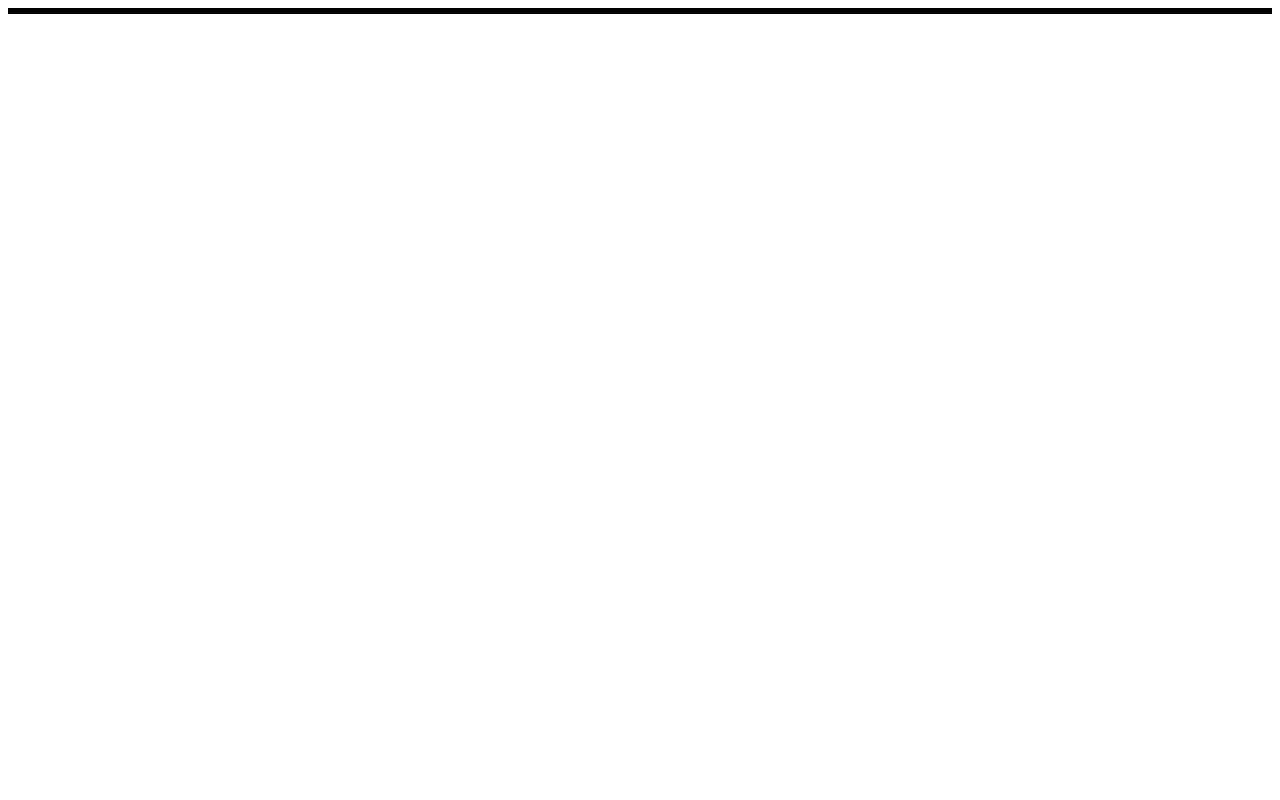
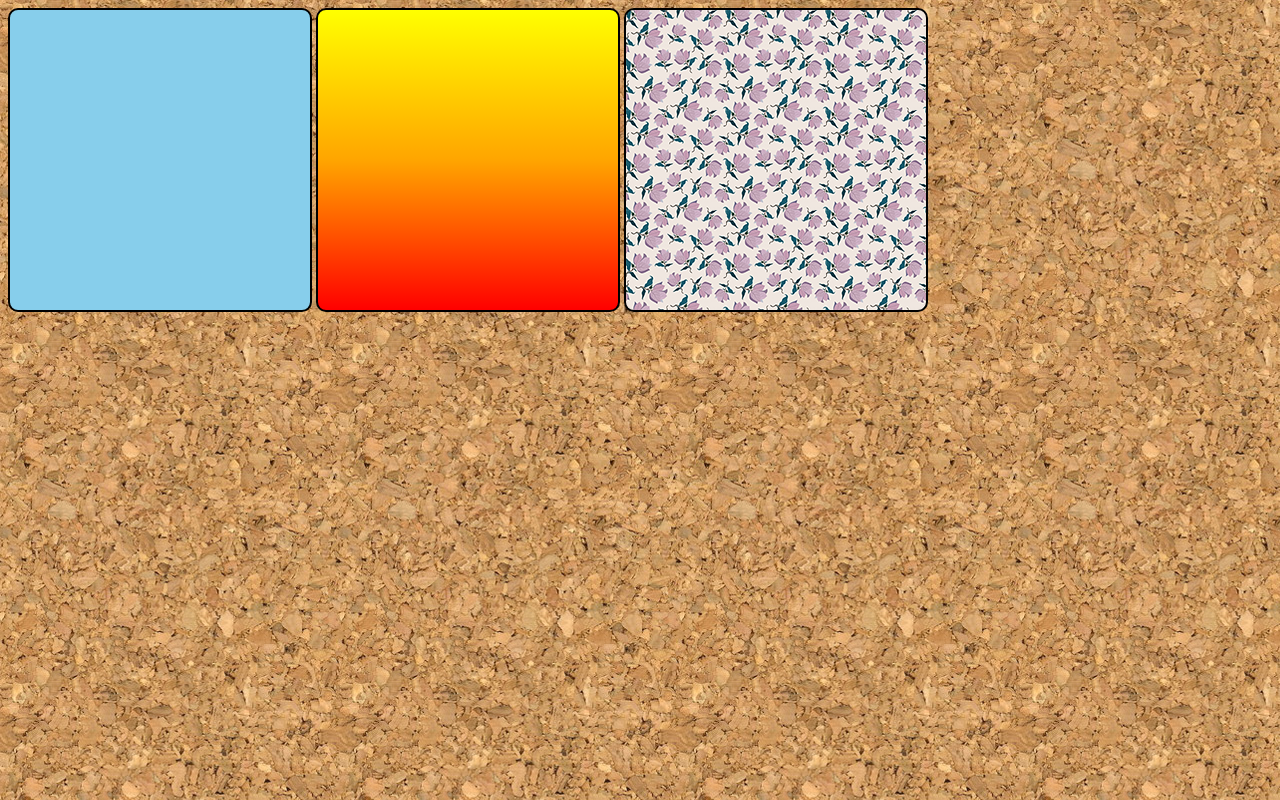
Before and after one commit to Ytalo7x/HTML-CSS, a plain HTML site: page Exercícios/ex022/fundo001.html in a window 1280 px wide. Drawn offline with Linux system fonts and the light colour scheme.

Commit message:
novo fundo

```diff
--- a/Exercícios/ex022/fundo001.html
+++ b/Exercícios/ex022/fundo001.html
@@ -5,20 +5,41 @@
     <meta name="viewport" content="width=device-width, initial-scale=1.0">
     <title>teste de imagem de fundo</title>
     <style>
+body{
+    background-image: url(imagens/wallpaper001.jpg);
+}
+
         div.quadrado{
-            border: 1px solid black;
+            display: inline-block;
+            border: 2px solid black;
+            border-radius: 10px;
+            background-color: lightblue;
+            width: 300px;
+            height: 300px;
         }
+
+        div#q1{
+            background-color: skyblue;
+        }
+
+        div#q2{
+            background-image: linear-gradient(to bottom, yellow, orange, red);
+        }
+
+        div#q3{
+            background-image: url(imagens/pattern003.png);
+        }
+
     </style>
 </head>
 <body>
-    <div class="quadrado">
+    <div class="quadrado" id="q1">
+    </div>
 
+    <div class="quadrado" id="q2">
     </div>
-    <div class="quadrado">
 
-    </div>
-    <div class="quadrado">
-
+    <div class="quadrado" id="q3">
     </div>
 </body>
 </html>
```
Also changed, not shown: Exercícios/ex022/fundo002.html (added, +11 -0 lines).
